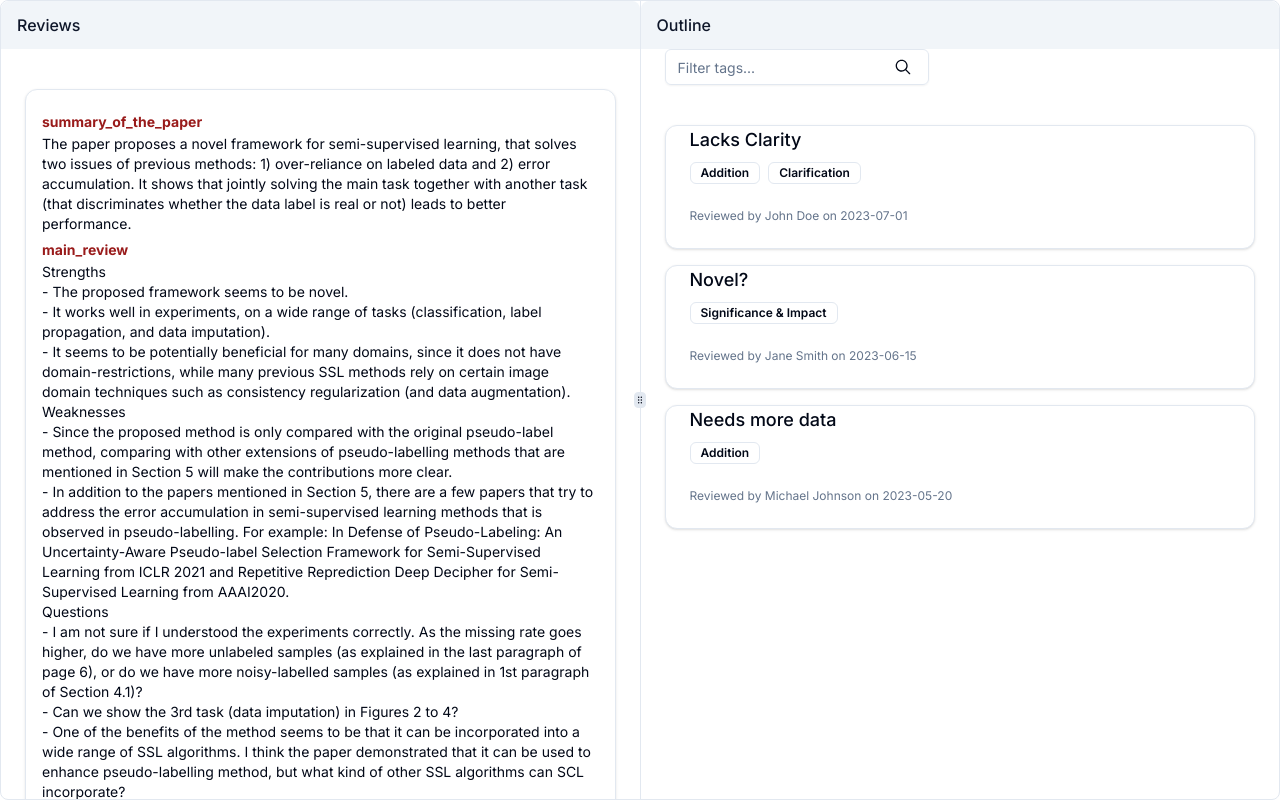
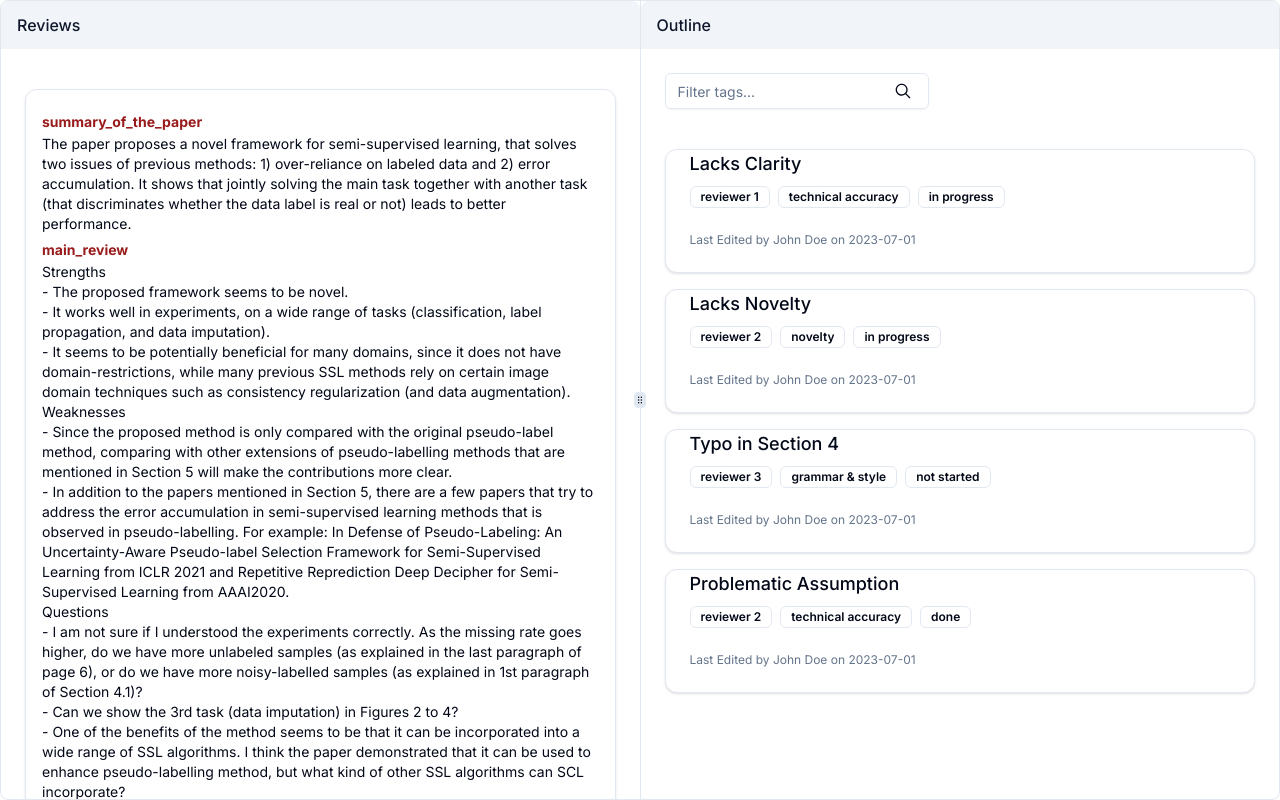
Before and after one commit to EdwardNew/revision-support, a Next.js app: page / in a window 1280 px wide. Built offline with nearby package versions, Linux system fonts and the light colour scheme; data requests are answered from the project's data file.

Commit message:
feat: added dummy issue data and dynamically rendered issue cards

```diff
--- a/app/page.tsx
+++ b/app/page.tsx
@@ -38,20 +38,38 @@ type Review = {
     content: object;
 };
 
+type Issue = {
+    title: string;
+    tags: {
+        reviewer: string;
+        type: string;
+        status: string;
+    };
+};
+
 export default function Page() {
     const [highlights, setHighlights] = useState<Array<IHighlight>>([]);
 
     const [reviews, setReviews] = useState<Array<Review>>([]);
-    const [data, setData] = useState();
+    const [issues, setIssues] = useState<Array<Issue>>([]);
 
-    const getData = useEffect(() => {
+    useEffect(() => {
         fetch("http://localhost:8000/papers")
             .then((res) => {
                 return res.json();
             })
             .then((data) => {
-                setData(data);
                 setReviews(data[0].reviews);
+            });
+    }, []);
+
+    useEffect(() => {
+        fetch("http://localhost:8000/issues")
+            .then((res) => {
+                return res.json();
+            })
+            .then((data) => {
+                setIssues(data);
             });
     }, []);
 
@@ -165,57 +183,33 @@ export default function Page() {
                             </div>
                         </div>
                         <div className="grid gap-4 p-6">
-                            <Card>
+                            {issues &&
+                                issues.map((issue) => (
+                                    <Card key={issue.title}>
                                         <CardContent>
                                             <h3 className="text-lg font-medium">
-                                        Lacks Clarity
+                                                {issue.title}
                                             </h3>
                                             <p className="text-sm text-muted-foreground"></p>
                                             <div className="flex items-center gap-2 mt-2">
-                                        <Badge variant="outline">
-                                            Addition
+                                                {Object.entries(issue.tags).map(
+                                                    ([tagCategory, tag]) => (
+                                                        <Badge
+                                                            key={`${issue.title}-${tag}-tag`}
+                                                            variant="outline"
+                                                        >
+                                                            {tag}
                                                         </Badge>
-                                        <Badge variant="outline">
-                                            Clarification
-                                        </Badge>
+                                                    )
+                                                )}
                                             </div>
                                         </CardContent>
                                         <CardFooter className="text-xs text-muted-foreground">
-                                    Reviewed by John Doe on 2023-07-01
+                                            Last Edited by John Doe on
+                                            2023-07-01
                                         </CardFooter>
                                     </Card>
-                            <Card>
-                                <CardContent>
-                                    <h3 className="text-lg font-medium">
-                                        Novel?
-                                    </h3>
-                                    <p className="text-sm text-muted-foreground"></p>
-                                    <div className="flex items-center gap-2 mt-2">
-                                        <Badge variant="outline">
-                                            Significance & Impact
-                                        </Badge>
-                                    </div>
-                                </CardContent>
-                                <CardFooter className="text-xs text-muted-foreground">
-                                    Reviewed by Jane Smith on 2023-06-15
-                                </CardFooter>
-                            </Card>
-                            <Card>
-                                <CardContent>
-                                    <h3 className="text-lg font-medium">
-                                        Needs more data
-                                    </h3>
-                                    <p className="text-sm text-muted-foreground"></p>
-                                    <div className="flex items-center gap-2 mt-2">
-                                        <Badge variant="outline">
-                                            Addition
-                                        </Badge>
-                                    </div>
-                                </CardContent>
-                                <CardFooter className="text-xs text-muted-foreground">
-                                    Reviewed by Michael Johnson on 2023-05-20
-                                </CardFooter>
-                            </Card>
+                                ))}
                         </div>
                     </div>
                 </ResizablePanel>
--- a/components/Searchbar.tsx
+++ b/components/Searchbar.tsx
@@ -124,7 +124,7 @@ export function Searchbar() {
 
     return (
         <>
-            <div className="relative" ref={dropdownRef}>
+            <div className="relative mt-6" ref={dropdownRef}>
                 <Input
                     type="text"
                     placeholder="Filter tags..."
@@ -151,7 +151,7 @@ export function Searchbar() {
                                         </span>
                                         {tags.map((tag) => (
                                             <span
-                                                key={tag}
+                                                key={`${tag}-checkbox`}
                                                 className="flex flex-row items-center"
                                             >
                                                 <Checkbox
@@ -202,7 +202,7 @@ export function Searchbar() {
                     {Object.entries(selectedTags).map(([tagCategory, tags]) =>
                         tags.map((tag) => (
                             <Badge
-                                key={tag}
+                                key={`${tag}-badge`}
                                 variant="outline"
                                 className={`${
                                     tagCategoryColors[
--- a/data/db.json
+++ b/data/db.json
@@ -2,7 +2,6 @@
     "papers": [
         {
             "paper_id": "1234",
-            "tags": [],
             "reviews": [
                 {
                     "reviewer": "1",
@@ -62,5 +61,40 @@
                 }
             ]
         }
+    ],
+
+    "issues": [
+        {
+            "title": "Lacks Clarity",
+            "tags": {
+                "reviewer": "reviewer 1",
+                "type": "technical accuracy",
+                "status": "in progress"
+            }
+        },
+        {
+            "title": "Lacks Novelty",
+            "tags": {
+                "reviewer": "reviewer 2",
+                "type": "novelty",
+                "status": "in progress"
+            }
+        },
+        {
+            "title": "Typo in Section 4",
+            "tags": {
+                "reviewer": "reviewer 3",
+                "type": "grammar & style",
+                "status": "not started"
+            }
+        },
+        {
+            "title": "Problematic Assumption",
+            "tags": {
+                "reviewer": "reviewer 2",
+                "type": "technical accuracy",
+                "status": "done"
+            }
+        }
     ]
 }
```
Lines whose indentation alone changed are shown as unchanged.
